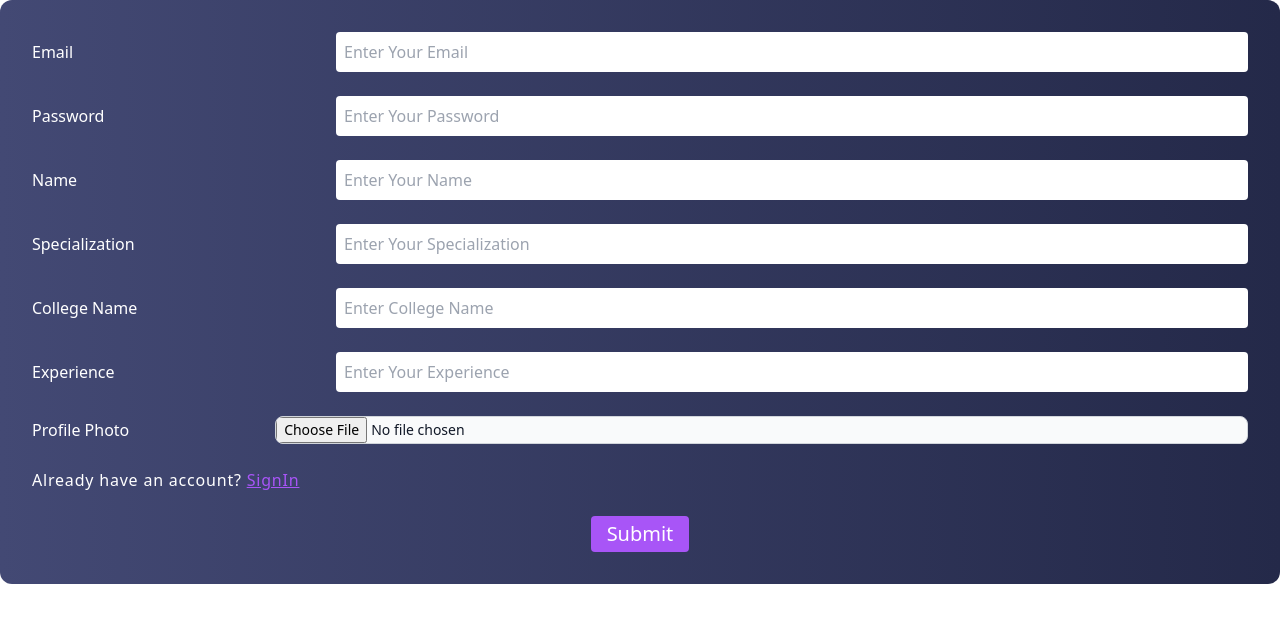
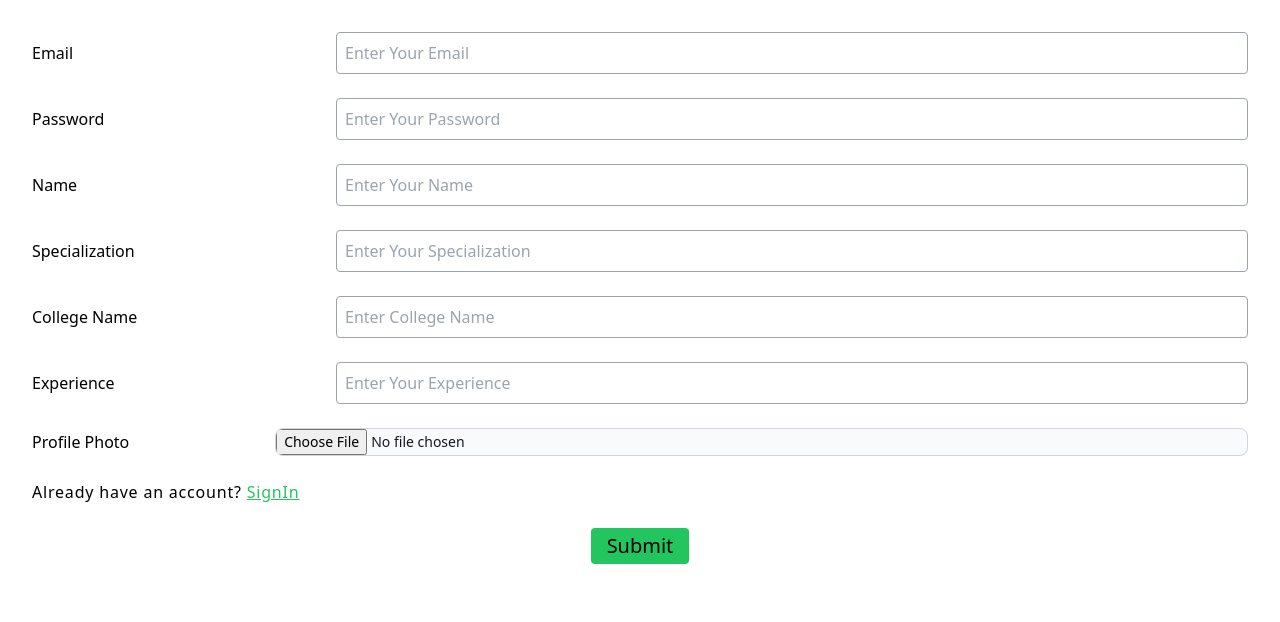
Before and after one commit to leenagupta7/EDoctor-, a React (Vite) app: page /addDoctor in a window 1280 px wide. Shown: the top 622 px of the page. Built offline with nearby package versions, Linux system fonts and the light colour scheme.

Commit message:
change css

```diff
--- a/src/Pages/AddDoctor.jsx
+++ b/src/Pages/AddDoctor.jsx
@@ -47,7 +47,14 @@ const AddDoctor = () => {
       });
       return;
     }
-
+    if(file===null){
+      Swal.fire({
+        title: 'Error',
+        text: 'Add profile photo',
+        icon: 'error',
+      });
+      return;
+    }
     const formData = new FormData();
     formData.append('email', formField.email);
     formData.append('password', formField.password);
@@ -93,14 +100,14 @@ const AddDoctor = () => {
   };
 
   return (
-    <div className="p-8 bg-gradient-to-r from-[#434974] to-[#242949] space-y-12 rounded-xl">
+    <div className="p-8 bg-white space-y-12 rounded-xl">
       <form className="flex flex-col space-y-6" onSubmit={handleSubmit}>
         <div className="flex justify-between items-center">
-          <label className="text-white w-1/4" htmlFor="email">
+          <label className=" w-1/4" htmlFor="email">
             Email
           </label>
           <input
-            className="w-3/4 p-2 rounded"
+            className="w-3/4 p-2 rounded border border-gray-400"
             id="email"
             type="email"
             name="email"
@@ -110,11 +117,11 @@ const AddDoctor = () => {
           />
         </div>
         <div className="flex justify-between items-center">
-          <label className="text-white w-1/4" htmlFor="password">
+          <label className=" w-1/4" htmlFor="password">
             Password
           </label>
           <input
-            className="w-3/4 p-2 rounded"
+            className="w-3/4 p-2 rounded border border-gray-400"
             id="password"
             type="password"
             name="password"
@@ -126,11 +133,11 @@ const AddDoctor = () => {
         {isSignUp && (
           <>
             <div className="flex justify-between items-center">
-              <label className="text-white w-1/4" htmlFor="name">
+              <label className=" w-1/4" htmlFor="name">
                 Name
               </label>
               <input
-                className="w-3/4 p-2 rounded"
+                className="w-3/4 p-2 rounded border border-gray-400"
                 id="name"
                 type="text"
                 name="name"
@@ -140,11 +147,11 @@ const AddDoctor = () => {
               />
             </div>
             <div className="flex justify-between items-center">
-              <label className="text-white w-1/4" htmlFor="specialization">
+              <label className=" w-1/4" htmlFor="specialization">
                 Specialization
               </label>
               <input
-                className="w-3/4 p-2 rounded"
+                className="w-3/4 p-2 rounded border border-gray-400"
                 id="specialization"
                 type="text"
                 name="specialization"
@@ -154,11 +161,11 @@ const AddDoctor = () => {
               />
             </div>
             <div className="flex justify-between items-center">
-              <label className="text-white w-1/4" htmlFor="college">
+              <label className=" w-1/4" htmlFor="college">
                 College Name
               </label>
               <input
-                className="w-3/4 p-2 rounded"
+                className="w-3/4 p-2 rounded border border-gray-400"
                 id="college"
                 type="text"
                 name="college"
@@ -168,11 +175,11 @@ const AddDoctor = () => {
               />
             </div>
             <div className="flex justify-between items-center">
-              <label className="text-white w-1/4" htmlFor="experience">
+              <label className=" w-1/4" htmlFor="experience">
                 Experience
               </label>
               <input
-                className="w-3/4 p-2 rounded"
+                className="w-3/4 p-2 rounded border border-gray-400"
                 id="experience"
                 type="text"
                 name="experience"
@@ -182,7 +189,7 @@ const AddDoctor = () => {
               />
             </div>
             <div className="flex justify-between items-center">
-              <label className="text-white w-1/4" htmlFor="file">
+              <label className=" w-1/4" htmlFor="file">
                 Profile Photo
               </label>
               <input
@@ -199,22 +206,22 @@ const AddDoctor = () => {
           </>
         )}
         {isSignUp ? (
-          <p className="text-white tracking-wider">
+          <p className=" tracking-wider">
             Already have an account?{' '}
-            <span onClick={handleAuthChange} className="cursor-pointer underline text-purple-500 hover:text-purple-500">
+            <span onClick={handleAuthChange} className="cursor-pointer underline text-green-500 ">
               SignIn
             </span>
           </p>
         ) : (
-          <p className="text-white tracking-wider">
+          <p className=" tracking-wider">
             Don't have an account?{' '}
-            <span onClick={handleAuthChange} className="cursor-pointer underline text-purple-500 hover:text-purple-500">
+            <span onClick={handleAuthChange} className="cursor-pointer underline text-green-500 ">
               SignUp
             </span>
           </p>
         )}
         <div className="flex justify-center">
-          <button className="text-white bg-purple-500 px-4 py-1 rounded hover:bg-purple-700 text-xl" type="submit">
+          <button className=" bg-green-500 px-4 py-1 rounded hover:text-white text-xl" type="submit">
             Submit
           </button>
         </div>
--- a/src/Pages/DoctorList.jsx
+++ b/src/Pages/DoctorList.jsx
@@ -38,23 +38,22 @@ const DoctorList = () => {
           Doctor.map((item, index) => (
             <div key={index} ><div key={index} className="shadow-md py-4 px-4 flex flex-col items-center w-84 space-y-8 ">
               <div className="flex items-center">
-                <img className="rounded-full h-56 w-56" src={item.image} alt="" />
+                <img className="rounded-full h-24 w-24 md:h-56 md:w-56" src={item.image} alt="" />
               </div>
-              <div className="w-96 p-4">
-                <p>{item.email}</p>
-                <div className="flex justify-between">
+              <div className=" p-4">
+                <div className="flex space-x-24 justify-between">
                   <span>Name</span>
                   <span>{item.name}</span>
                 </div>
-                <div className="flex justify-between">
+                <div className="flex space-x-24 justify-between">
                   <span>Specialization</span>
                   <span>{item.specialization}</span>
                 </div>
-                <div className="flex justify-between">
+                <div className="flex space-x-24 justify-between">
                   <span>Collge Name</span>
                   <span>{item.college_name}</span>
                 </div>
-                <div className="flex justify-between">
+                <div className="flex space-x-24 justify-between">
                   <span>Experience</span>
                   <span>{item.experience} years</span>
                 </div>
--- a/src/Pages/Login.jsx
+++ b/src/Pages/Login.jsx
@@ -8,17 +8,17 @@ const Login = () => {
     setUnderline(!underline);
   };
   return (
-    <div className="flex flex-col items-center justify-center h-screen overflow-hidden bg-[#181A2E] gap-8">
-      <h1 className="text-white text-4xl underline decoration-purple-500">Registration Form</h1>
+    <div className="flex flex-col items-center justify-center h-screen overflow-hidden bg-green-400 gap-8">
+      <h1 className="text-white text-4xl underline decoration-white">Registration Form</h1>
       <div className="text-white text-2xl flex justify-around mb-4 space-x-12">
           <span
-            className={`cursor-pointer ${underline ? 'underline decoration-purple-500' : ''}`}
+            className={`cursor-pointer ${underline ? 'underline decoration-white' : ''}`}
             onClick={handleChange}
           >
             User
           </span>
           <span
-            className={`cursor-pointer ${!underline ? 'underline decoration-purple-500' : ''}`}
+            className={`cursor-pointer ${!underline ? 'underline decoration-white' : ''}`}
             onClick={handleChange}
           >
             Doctor
--- a/src/Pages/UserLogin.jsx
+++ b/src/Pages/UserLogin.jsx
@@ -94,13 +94,13 @@ const UserLogin = () => {
   };
   return (
     <div>
-       <form onSubmit={handleSubmit} className="p-8 bg-gradient-to-r from-[#434974] to-[#242949] space-y-12 rounded-xl">
+       <form onSubmit={handleSubmit} className="p-8 bg-white space-y-12 rounded-xl">
         <div className="flex flex-col space-y-6">
           {underline && (
             <div className="flex justify-between items-center">
-              <label className="text-white w-1/4">Name</label>
+              <label className=" w-1/4">Name</label>
               <input
-                className="w-3/4 p-2 rounded"
+                className="w-3/4 p-2 rounded border border-gray-400"
                 type="text"
                 value={name}
                 onChange={(e) => setName(e.target.value)}
@@ -108,31 +108,31 @@ const UserLogin = () => {
             </div>
           )}
           <div className="flex justify-between items-center">
-            <label className="text-white w-1/4">Email</label>
+            <label className=" w-1/4">Email</label>
             <input
-              className="w-3/4 p-2 rounded"
+              className="w-3/4 p-2 rounded border border-gray-400"
               type="email"
               value={email}
               onChange={(e) => setEmail(e.target.value)}
             />
           </div>
           <div className="flex justify-between items-center">
-            <label className="text-white w-1/4">Password</label>
+            <label className=" w-1/4">Password</label>
             <input
-              className="w-3/4 p-2 rounded"
+              className="w-3/4 p-2 rounded border border-gray-400"
               type="password"
               value={password}
               onChange={(e) => setPassword(e.target.value)}
             />
           </div>
-          {underline?(<p className="text-white tracking-wider">Already have an account?{' '}<span  onClick={handleChange} className=" cursor-pointer  underline text-purple-500 hover:text-purple-500">
+          {underline?(<p className=" tracking-wider">Already have an account?{' '}<span  onClick={handleChange} className=" cursor-pointer  underline text-green-500 ">
             SignIn
-          </span></p>):(<p className="text-white tracking-wider">Don't have an account?{' '}<span  onClick={handleChange} className=" cursor-pointer  underline text-purple-500 hover:text-purple-500">
+          </span></p>):(<p className=" tracking-wider">Don't have an account?{' '}<span  onClick={handleChange} className=" cursor-pointer  underline text-green-500 ">
             SignUp
           </span></p>)}
           <div className="flex justify-center">
             <button
-              className="text-white bg-purple-500 px-4 py-1 rounded hover:bg-purple-700 text-xl"
+              className=" bg-green-500 px-4 py-1 rounded hover:bg-green-500 text-xl hover:text-white"
               type="submit"
             >
               Submit
```
